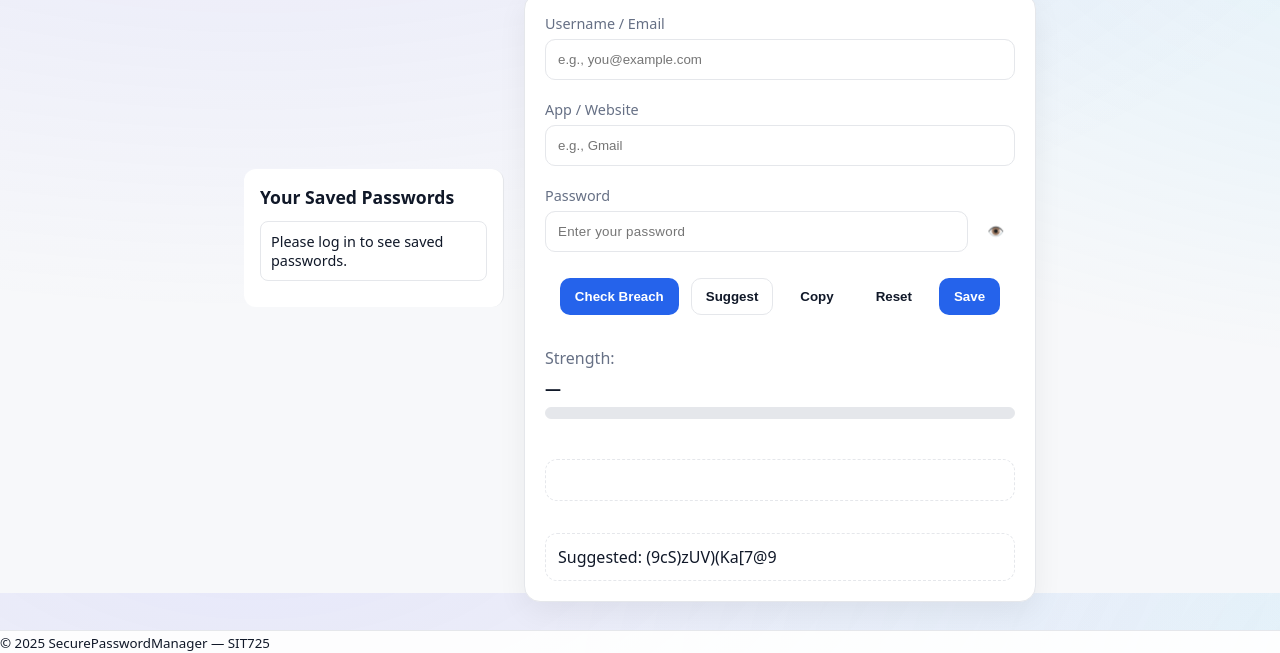
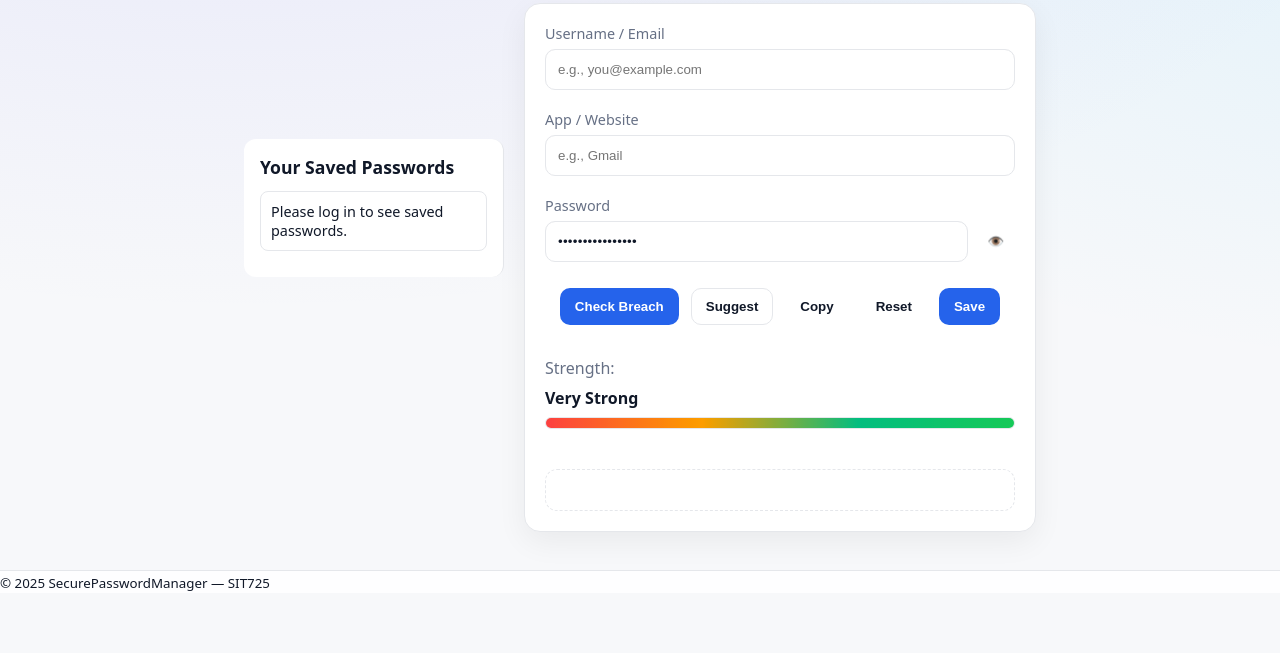
Before and after one commit to Arshdeep225615024/SecurePasswordManager, a website: page views/index.html in a window 1280 px wide. Both pictures are taken after a click on the button "Suggest". Shown: the part 207-860 px from the top of the page. After the commit the page ends 800 px from the top, so only its background shows below. Drawn offline with Linux system fonts and the light colour scheme.

Commit message:
improve UI: move suggested password into password input box, delete suggestion box

```diff
--- a/public/main.js
+++ b/public/main.js
@@ -227,10 +227,11 @@ function init() {
     visibilityBtn.setAttribute("aria-label", isPw ? "Hide password" : "Show password");
   });
 
-  // suggest password
+  // suggest strong password
   suggestBtn.addEventListener("click", () => {
     const suggestion = generatePassword({ length: 16, symbols: true });
-    $("#suggestion").textContent = `Suggested: ${suggestion}`;
+    pwInput.value = suggestion;  // Auto-fill into password input
+    pwInput.dispatchEvent(new Event('input'));  // Trigger strength analysis
     toast("Generated a strong password");
   });
 
--- a/views/index.html
+++ b/views/index.html
@@ -85,7 +85,6 @@
 
           <!-- Results -->
           <div id="breachResult" class="result"></div>
-          <div id="suggestion" class="suggestion"></div>
         </form>
       </section>
     </section>
```
